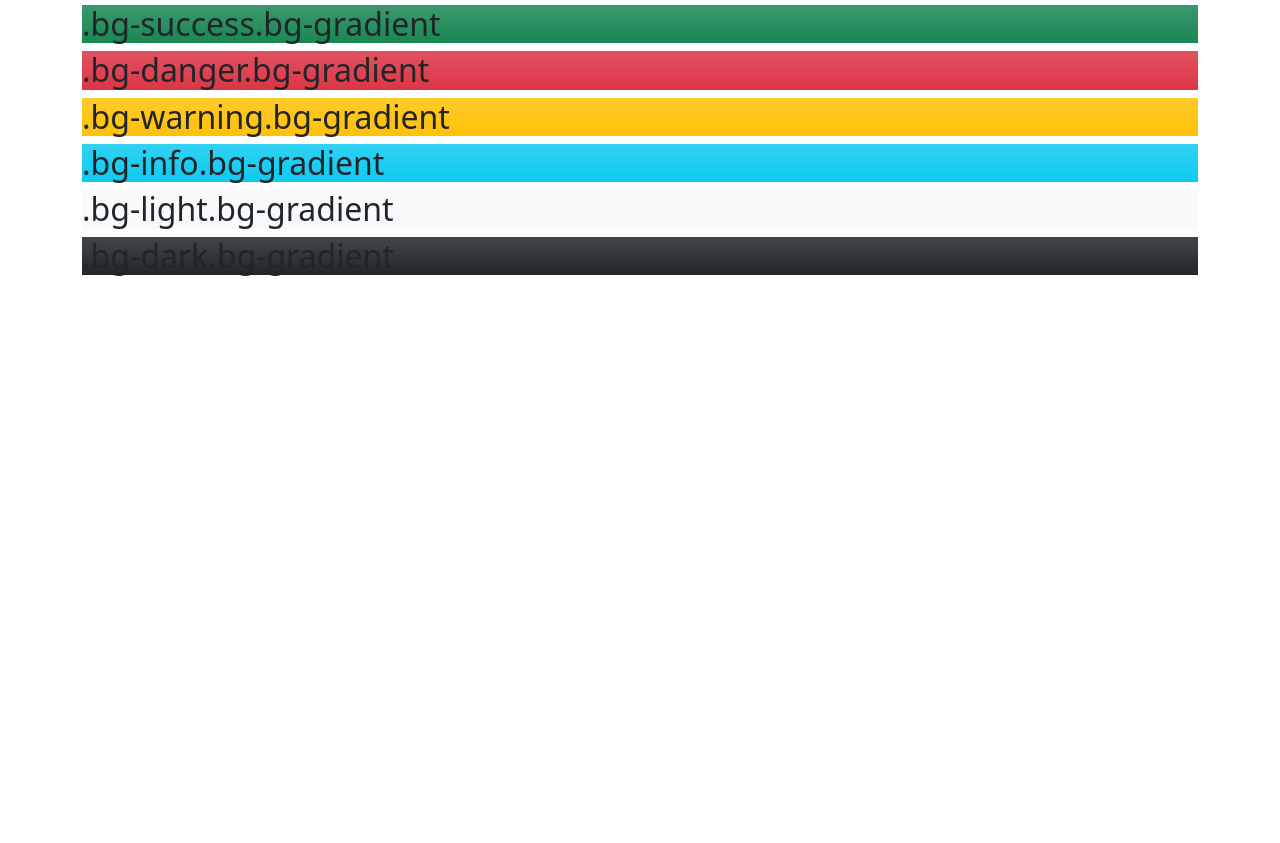
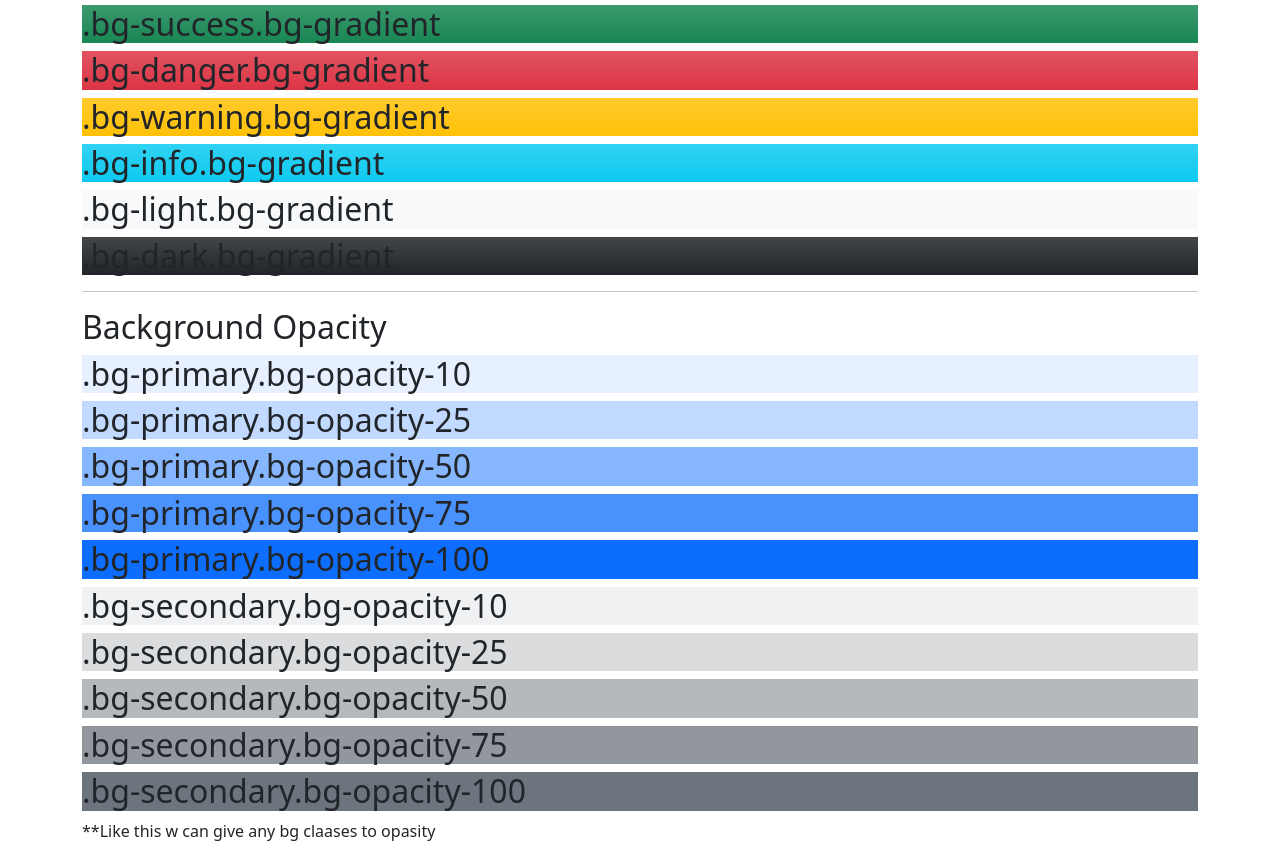
Before and after one commit to TharinduDMadushanka/web-dev-self-study-room, a plain HTML site: page Bootstrap/basics/txt-colors/index.html in a window 1280 px wide. Shown: the part 1744-2587 px from the top of the page. Before the commit the page ends 2027 px from the top, so only its background shows below. Drawn offline with nearby package versions, Linux system fonts and the light colour scheme.

Commit message:
Background Opacity

```diff
--- a/Bootstrap/basics/txt-colors/index.html
+++ b/Bootstrap/basics/txt-colors/index.html
@@ -60,6 +60,21 @@
       <h2 class="bg-info bg-gradient">.bg-info.bg-gradient</h2>
       <h2 class="bg-light bg-gradient">.bg-light.bg-gradient</h2>
       <h2 class="bg-dark bg-gradient">.bg-dark.bg-gradient</h2>
+      <hr />
+
+      <h2>Background Opacity</h2>
+      <h2 class="bg-primary bg-opacity-10">.bg-primary.bg-opacity-10</h2>
+      <h2 class="bg-primary bg-opacity-25">.bg-primary.bg-opacity-25</h2>
+      <h2 class="bg-primary bg-opacity-50">.bg-primary.bg-opacity-50</h2>
+      <h2 class="bg-primary bg-opacity-75">.bg-primary.bg-opacity-75</h2>
+      <h2 class="bg-primary bg-opacity-100">.bg-primary.bg-opacity-100</h2>
+
+      <h2 class="bg-secondary bg-opacity-10">.bg-secondary.bg-opacity-10</h2>
+      <h2 class="bg-secondary bg-opacity-25">.bg-secondary.bg-opacity-25</h2>
+      <h2 class="bg-secondary bg-opacity-50">.bg-secondary.bg-opacity-50</h2>
+      <h2 class="bg-secondary bg-opacity-75">.bg-secondary.bg-opacity-75</h2>
+      <h2 class="bg-secondary bg-opacity-100">.bg-secondary.bg-opacity-100</h2>
+      **Like this w can give any bg claases to opasity
     </div>
 
     <script
```
